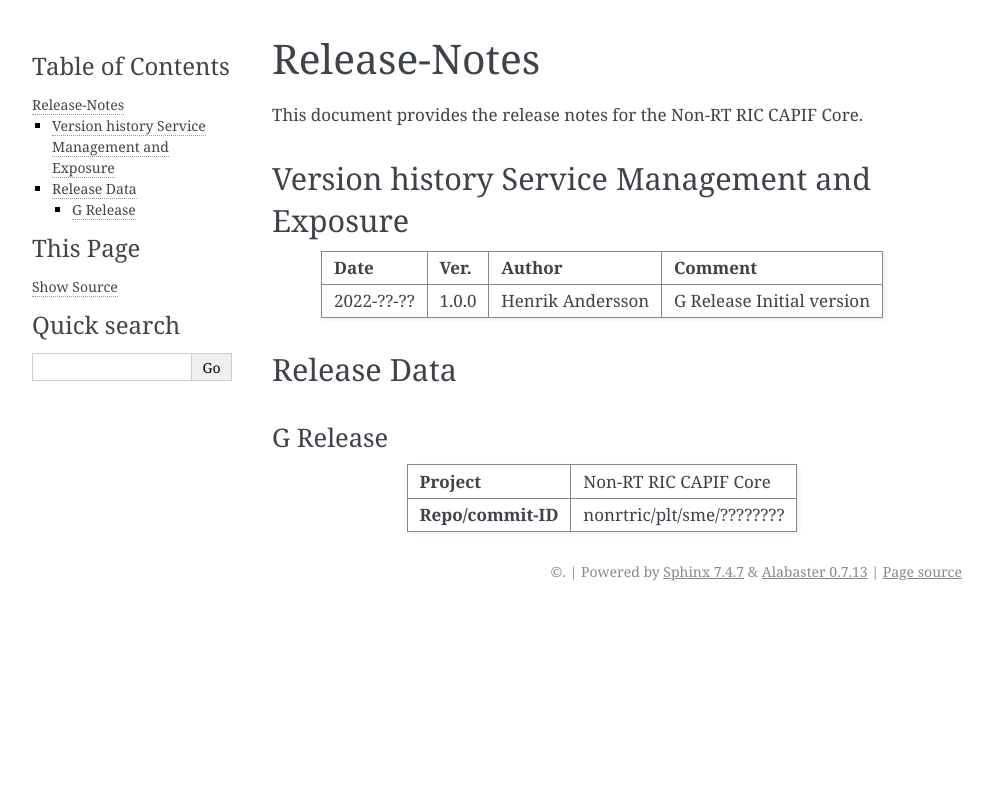
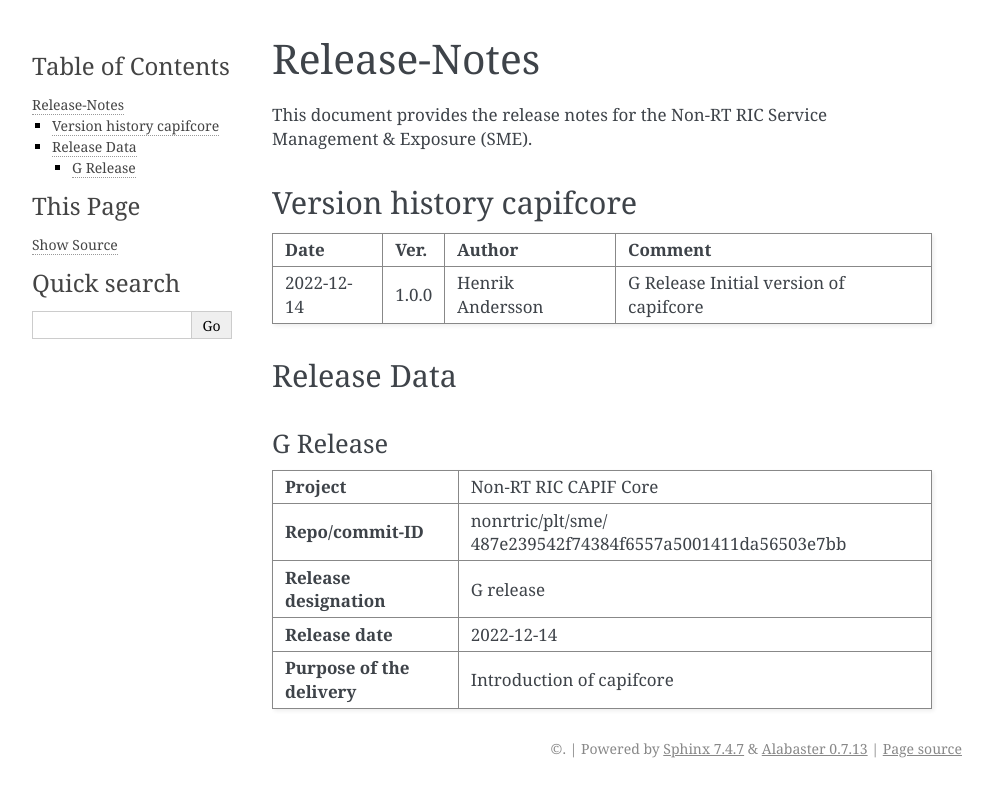
Before and after one commit to o-ran-sc/nonrtric-plt-sme, a Sphinx documentation site: the page built from docs/release-notes.rst, in a window 1280 px wide. Shown: the top 797 px of the page, without its empty margins (148-1140 px from the left). Built offline with Sphinx 7.4.7, drawn with Linux system fonts in a browser that asks for light colours.

Commit message:
Update release notes and step version
Issue-ID: NONRTRIC-819
Signed-off-by: elinuxhenrik <henrik.b.andersson@est.tech>
Change-Id: I04d40358df6a2916e4b6c70c92c97c8e26b8551a

```diff
--- a/docs/release-notes.rst
+++ b/docs/release-notes.rst
@@ -7,17 +7,18 @@
 =============
 
 
-This document provides the release notes for the Non-RT RIC CAPIF Core.
+This document provides the release notes for the Non-RT RIC Service Management & Exposure (SME).
 
-Version history Service Management and Exposure
-===============================================
+Version history capifcore
+=========================
 
 +------------+----------+------------------+-----------------+
 | **Date**   | **Ver.** | **Author**       | **Comment**     |
 |            |          |                  |                 |
 +------------+----------+------------------+-----------------+
-| 2022-??-?? | 1.0.0    | Henrik Andersson | G Release       |
+| 2022-12-14 | 1.0.0    | Henrik Andersson | G Release       |
 |            |          |                  | Initial version |
+|            |          |                  | of capifcore    |
 +------------+----------+------------------+-----------------+
 
 Release Data
@@ -29,6 +30,16 @@
 | **Project**                 | Non-RT RIC CAPIF Core                             |
 |                             |                                                   |
 +-----------------------------+---------------------------------------------------+
-| **Repo/commit-ID**          | nonrtric/plt/sme/????????                         |
+| **Repo/commit-ID**          | nonrtric/plt/sme/                                 |
+|                             | 487e239542f74384f6557a5001411da56503e7bb          |
 |                             |                                                   |
 +-----------------------------+---------------------------------------------------+
+| **Release designation**     | G release                                         |
+|                             |                                                   |
++-----------------------------+---------------------------------------------------+
+| **Release date**            | 2022-12-14                                        |
+|                             |                                                   |
++-----------------------------+---------------------------------------------------+
+| **Purpose of the delivery** | Introduction of capifcore                         |
+|                             |                                                   |
++-----------------------------+---------------------------------------------------+
```
Also changed, not shown: 1 other file.
